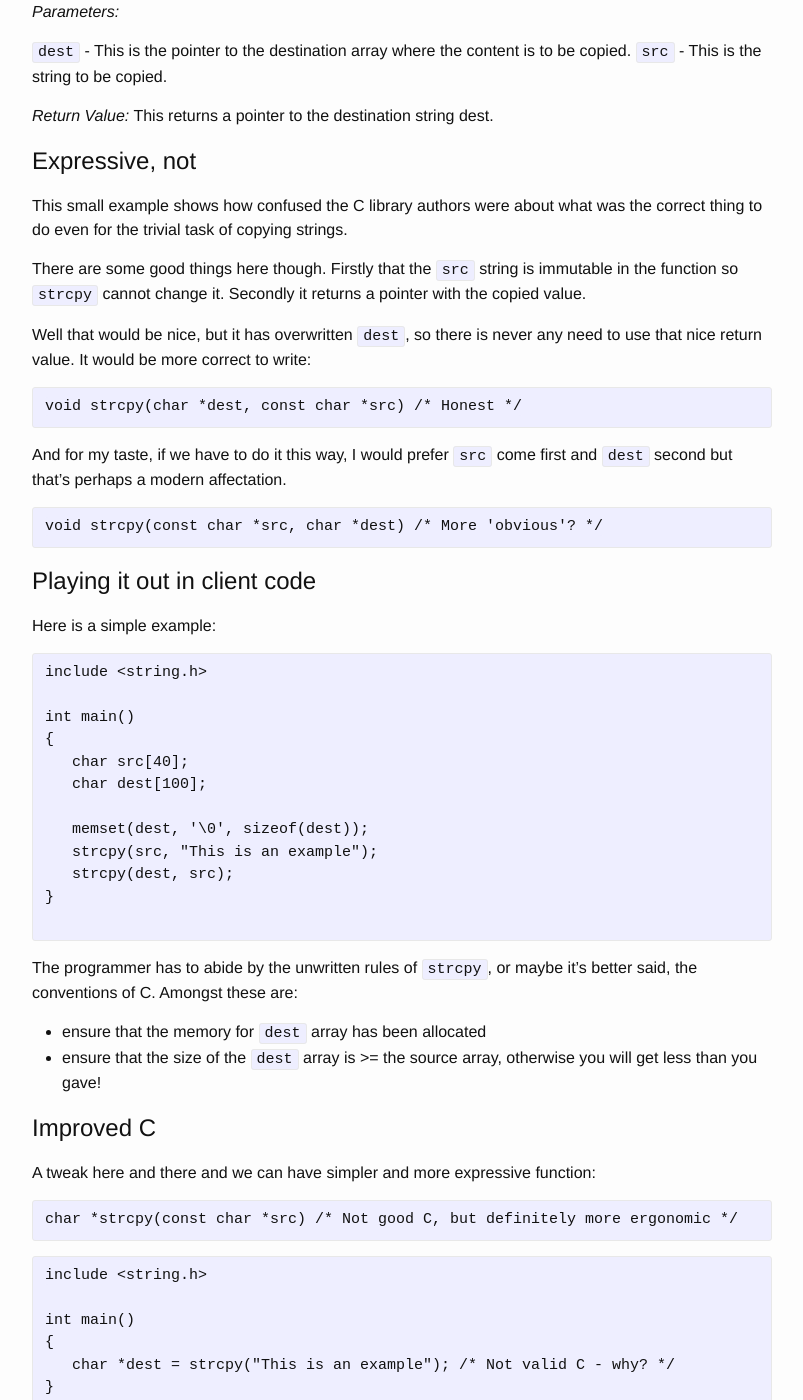
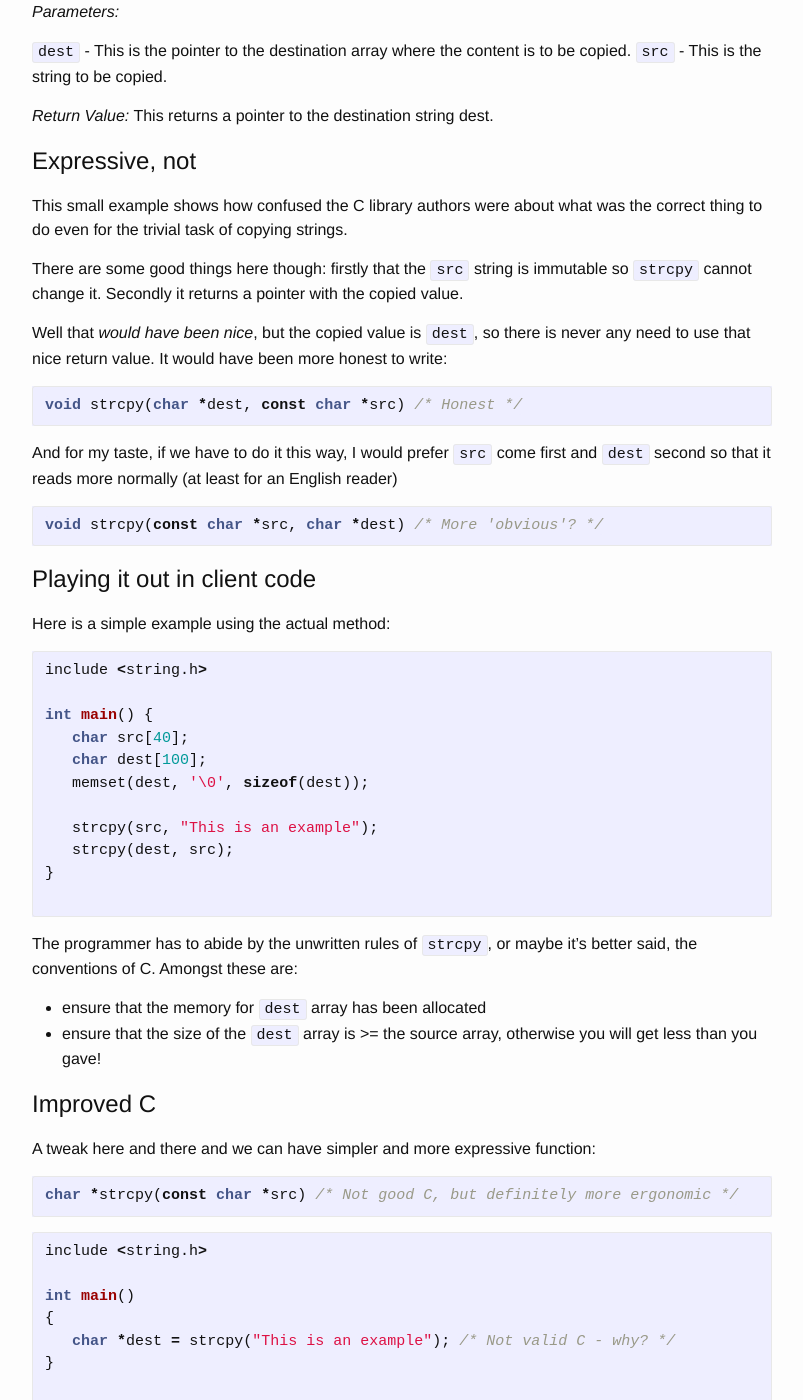
Before and after one commit to opengrail/opengrail.github.io, a Jekyll site: the page built from _posts/2016-09-11-expressivity-02-imperative.md, in a window 1280 px wide and 1400 px high, scrolled down 629 px. Shown: the whole window, without its empty margins (238-1041 px from the left). Built offline with Jekyll 4.4.1, drawn with Linux system fonts in a browser that asks for light colours; comment, search, counter and statistics services are not loaded; some of the changed text lies outside the part shown.

Commit message:
we're out of here, stop tweaking

````diff
--- a/_posts/2016-09-11-expressivity-02-imperative.md
+++ b/_posts/2016-09-11-expressivity-02-imperative.md
@@ -15,7 +15,7 @@ I am going to look back at some of the imperative style code that I used to writ
 # Imperative
 Taking C as a canonical example, the standard C function for copying strings is `strcpy`
 
-```C
+```c
 char *strcpy(char *dest, const char *src)
 ```
 
@@ -28,32 +28,31 @@ char *strcpy(char *dest, const char *src)
 # Expressive, not
 This small example shows how confused the C library authors were about what was the correct thing to do even for the trivial task of copying strings.
 
-There are some good things here though. Firstly that the `src` string is immutable in the function so `strcpy` cannot change it. Secondly it returns a pointer with the copied value.
+There are some good things here though: firstly that the `src` string is immutable so `strcpy` cannot change it. Secondly it returns a pointer with the copied value.
 
-Well that would be nice, but it has overwritten `dest`, so there is never any need to use that nice return value. It would be more correct to write:
+Well that *would have been nice*, but the copied value is `dest`, so there is never any need to use that nice return value. It would have been more honest to write:
 
-```C
+```c
 void strcpy(char *dest, const char *src) /* Honest */
 ```
 
-And for my taste, if we have to do it this way, I would prefer `src` come first and `dest` second but that's perhaps a modern affectation.
+And for my taste, if we have to do it this way, I would prefer `src` come first and `dest` second so that it reads more normally (at least for an English reader)
 
-```C
+```c
 void strcpy(const char *src, char *dest) /* More 'obvious'? */
 ```
 
 # Playing it out in client code
-Here is a simple example:
+Here is a simple example using the actual method:
 
-```C
+```c
 include <string.h>
 
-int main()
-{
+int main() {
    char src[40];
    char dest[100];
+   memset(dest, '\0', sizeof(dest));
 
-   memset(dest, '\0', sizeof(dest));
    strcpy(src, "This is an example");
    strcpy(dest, src);
 }
@@ -68,11 +67,11 @@ The programmer has to abide by the unwritten rules of `strcpy`, or maybe it's be
 
 A tweak here and there and we can have simpler and more expressive function:
 
-```C
+```c
 char *strcpy(const char *src) /* Not good C, but definitely more ergonomic */
 ```
 
-```C
+```c
 include <string.h>
 
 int main()
@@ -84,7 +83,9 @@ int main()
 
 It's simpler because there are fewer names to grok and there is no confusion between the input and the output. These small gains in expressivity add up.
 
-But this does not work in C for one simple reason: **C does not have a garbage collector**. If the strcpy function were to allocate the memory for the `dest` array there would be no way to clean it up so we would have a memory leak. Not having a GC (or any form of automatic memory management) hobbles our range of expressivity by the need to allocate and free memory by hand.
+But this does not work in C for one simple reason: **C does not have a garbage collector**.
+
+If the strcpy function were to allocate the memory for the `dest` array there would be no way to clean it up so we would have a memory leak. Not having a GC (or any form of automatic memory management) hobbles our range of expressivity by the need to allocate and free memory by hand.
 
 Modern GC implementations, like those on the Java Virtual Machine, are not only as fast if not faster than hand tuned solutions but also much less buggy.
 
@@ -92,7 +93,7 @@ Modern GC implementations, like those on the Java Virtual Machine, are not only
 
 Another area where imperative programming makes us work hard for our reward is iteration. Here is a simple for loop in C
 
-```C
+```c
 #include <stdio.h>
 
 int main()
````
